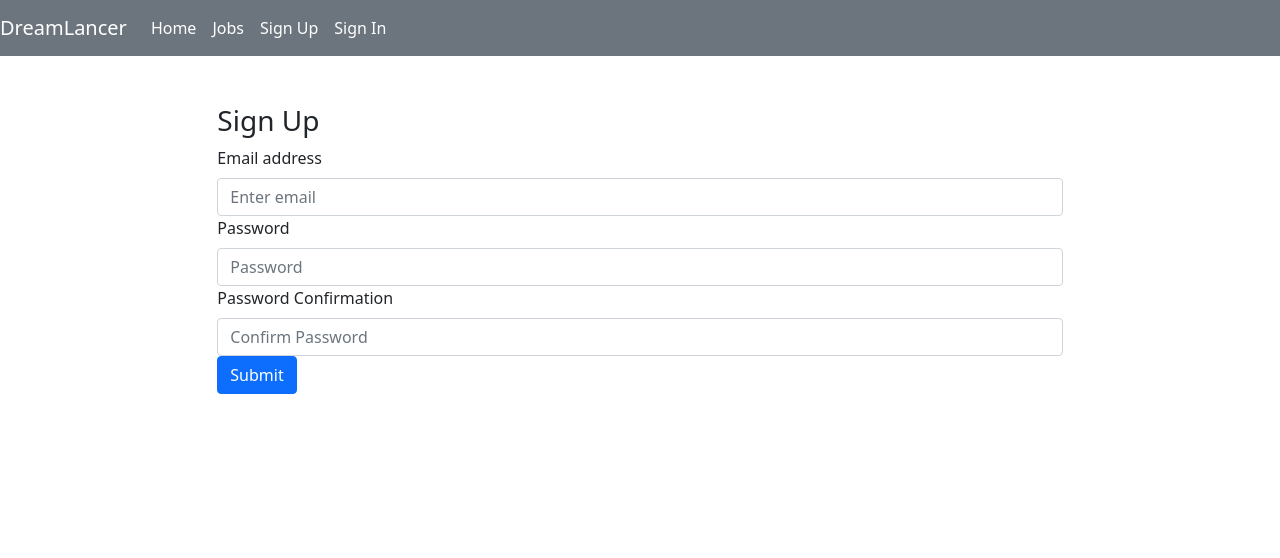
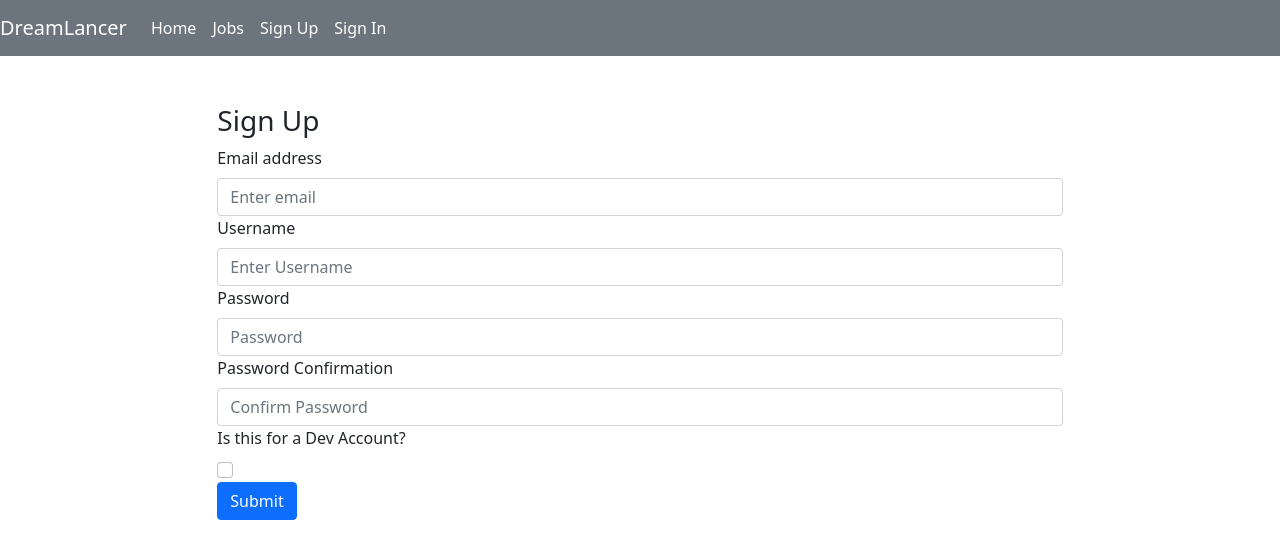
Before and after one commit to Zene09/client-dreamlancer, a React (Create React App) app: page /sign-up in a window 1280 px wide. Shown: the top 558 px of the page. Built offline with nearby package versions, Linux system fonts and the light colour scheme.

Commit message:
User can sign up with a username as well as if they are a dev or not

```diff
--- a/src/api/auth.js
+++ b/src/api/auth.js
@@ -8,6 +8,8 @@ export const signUp = (credentials) => {
 		data: {
 			credentials: {
 				email: credentials.email,
+				name: credentials.name,
+				is_dev: credentials.isDev,
 				password: credentials.password,
 				password_confirmation: credentials.passwordConfirmation,
 			},
--- a/src/components/auth/SignUp.js
+++ b/src/components/auth/SignUp.js
@@ -19,6 +19,8 @@ const SignUp = (props) => {
 	// 	}
 	// }
     const [email, setEmail] = useState('')
+    const [name, setName] = useState('')
+    const [isDev, setIsDev] = useState(false)
     const [password, setPassword] = useState('')
     const [passwordConfirmation, setPasswordConfirmation] = useState('')
 
@@ -29,7 +31,7 @@ const SignUp = (props) => {
 
 		const { msgAlert, setUser } = props
 
-        const credentials = {email, password, passwordConfirmation}
+        const credentials = {email, name, isDev, password, passwordConfirmation}
 
 		signUp(credentials)
 			.then(() => signIn(credentials))
@@ -44,6 +46,7 @@ const SignUp = (props) => {
 			.then(() => navigate('/'))
 			.catch((error) => {
                 setEmail('')
+                setName('')
                 setPassword('')
                 setPasswordConfirmation('')
 				msgAlert({
@@ -53,7 +56,6 @@ const SignUp = (props) => {
 				})
 			})
 	}
-
 
     return (
         <div className='row'>
@@ -69,6 +71,17 @@ const SignUp = (props) => {
                             value={email}
                             placeholder='Enter email'
                             onChange={e => setEmail(e.target.value)}
+                        />
+                    </Form.Group>
+                    <Form.Group controlId='name'>
+                        <Form.Label>Username</Form.Label>
+                        <Form.Control
+                            required
+                            type='string'
+                            name='name'
+                            value={name}
+                            placeholder='Enter Username'
+                            onChange={e => setName(e.target.value)}
                         />
                     </Form.Group>
                     <Form.Group controlId='password'>
@@ -93,6 +106,14 @@ const SignUp = (props) => {
                             onChange={e => setPasswordConfirmation(e.target.value)}
                         />
                     </Form.Group>
+                    <Form.Group controlId='is_dev'>
+                        <Form.Label>Is this for a Dev Account?</Form.Label>
+                        <Form.Check
+                            name='is_dev'
+                            checked={isDev}
+                            onChange={e => setIsDev(e.target.checked)}
+                        />
+                    </Form.Group>
                     <Button variant='primary' type='submit'>
                         Submit
                     </Button>
```
